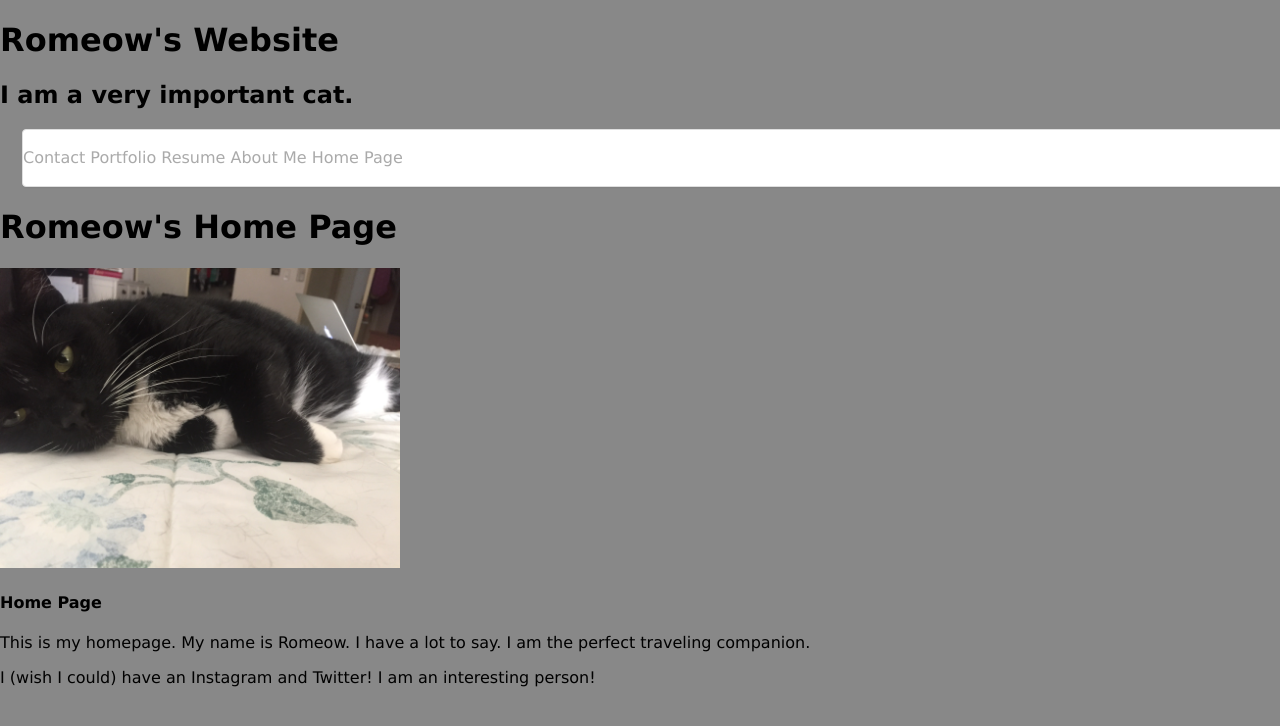
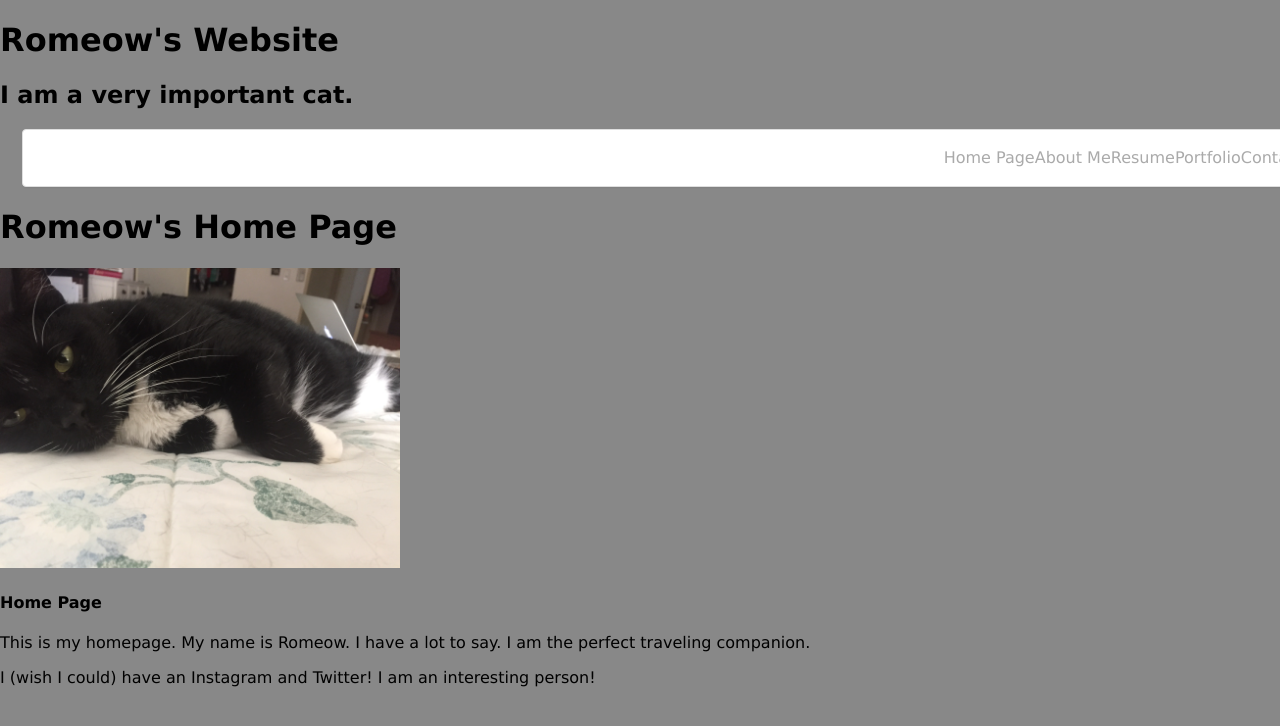
Before and after one commit to emeriwether/emeriwether.github.io, a Jekyll site: the page built from index.html, in a window 1280 px wide. Shown: the top 726 px of the page. Built offline with Jekyll 4.4.1, drawn with Linux system fonts in a browser that asks for light colours.

Commit message:
align nav right

```diff
--- a/css/styles.css
+++ b/css/styles.css
@@ -54,8 +54,9 @@ nav {
     -ms-transition: all 0.2s;
     -o-transition: all 0.2s;
 
+    float: right;
+
     /*
-    float: right;
     height:30px;
     width:auto;
     line-height:30px;
```
